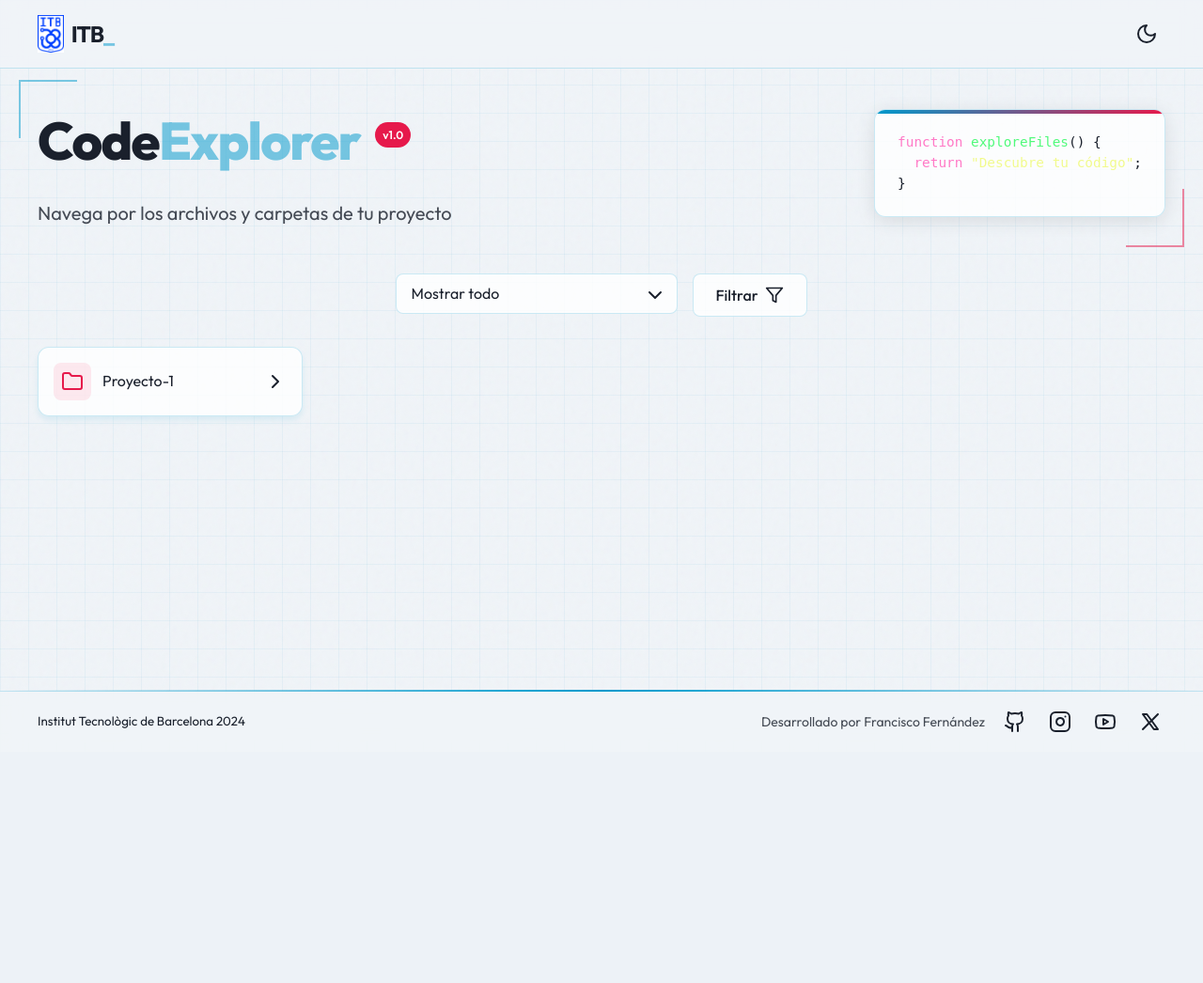
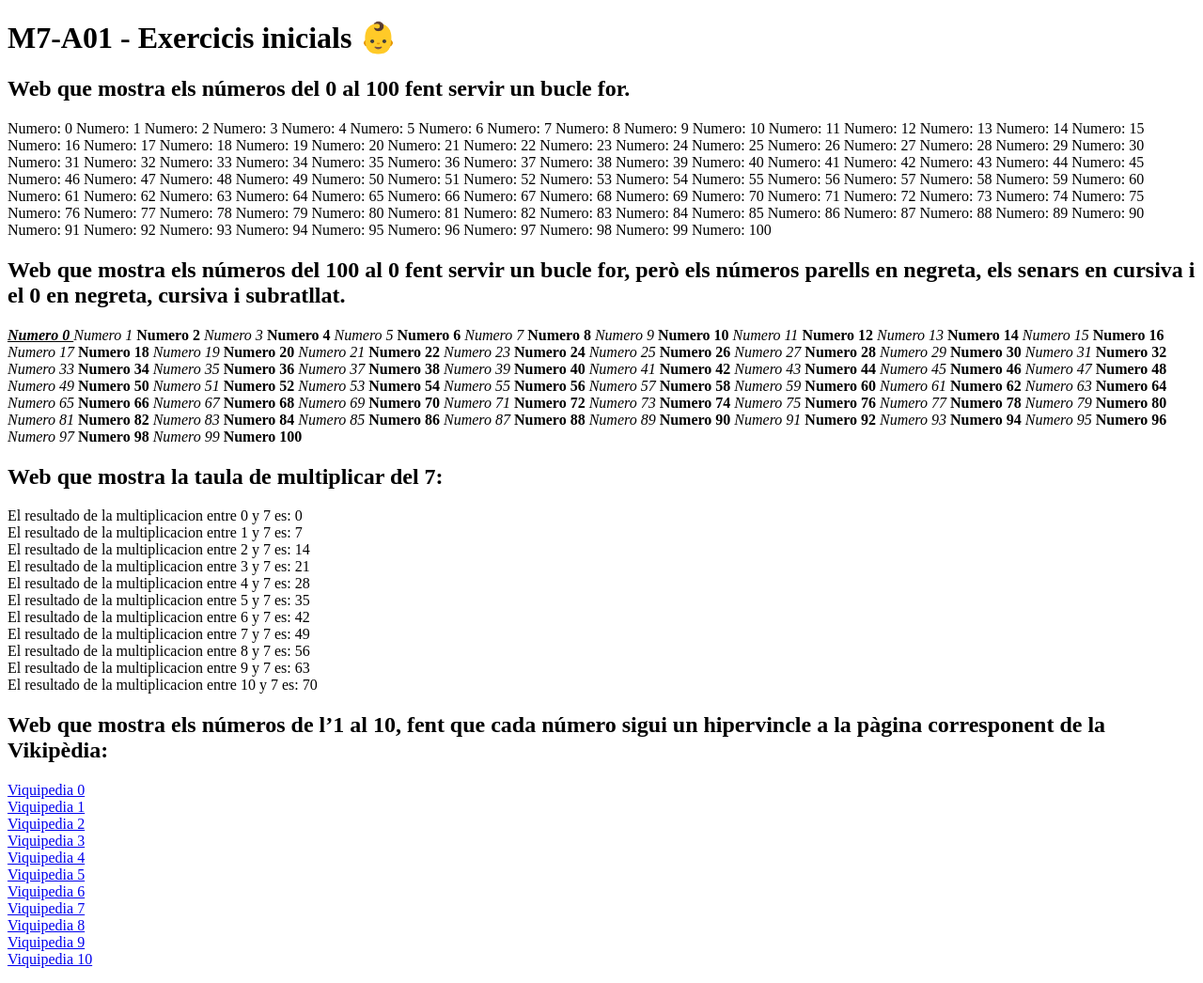
Before and after one commit to FranciscoFerna/Projectos-PHP, a PHP site: a page that, after the commit, uses M7-A01 - Exercicis inicials 👶/index.php in a window 1280 px wide. Shown: the whole page at 94% size. Before the commit the page ends 779 px from the top, so only its background shows below. Run offline with PHP 8.4, Linux system fonts and the light colour scheme.

Commit message:
Add initial exercises for M7-A01 and update footer year in index.php

```diff
--- /dev/null
+++ b/M7-A01 - Exercicis inicials 👶/index.php
@@ -0,0 +1,56 @@
+<!DOCTYPE html>
+<html lang="en">
+<head>
+  <meta charset="UTF-8">
+  <meta name="viewport" content="width=device-width, initial-scale=1.0">
+  <link rel="stylesheet" href="styles.css">
+  <title>M7-A01 - Exercicis inicials 👶</title>
+</head>
+<body>
+  <h1>M7-A01 - Exercicis inicials 👶</h1>
+  <h2>Web que mostra els números del 0 al 100 fent servir un bucle for.</h2>
+  <p>
+    <?php
+      for ($i = 0; $i <= 100; $i++) {
+        echo "Numero: $i ";
+      }
+    ?>
+  </p>
+  <h2>Web que mostra els números del 100 al 0 fent servir un bucle for, però els números parells en negreta, els senars en cursiva i el 0 en negreta, cursiva i subratllat.
+  </h2>
+  <p>
+    <?php
+      for ($i = 0; $i <= 100; $i++) {
+        if ($i == 0) {
+          echo "<strong><em><u>Numero $i </u></em></strong>";
+        } else if ($i % 2 == 0) {
+          echo "<strong>Numero $i </strong>";
+        } else {
+          echo "<em>Numero $i </em>";
+        }
+      }
+    ?>
+  </p>
+  <h2>Web que mostra la taula de multiplicar del 7:
+  </h2>
+  <p>
+    <?php
+      $numeroMutiplicar = 7;
+      for ($i = 0; $i <= 10; $i++) {
+        $resultado = 0;
+        $resultado = $i * $numeroMutiplicar;
+        echo "El resultado de la multiplicacion entre $i y $numeroMutiplicar es: $resultado <br>";
+      }
+    ?>
+  </p>
+  <h2>Web que mostra els números de l’1 al 10, fent que cada número sigui un hipervincle a la pàgina corresponent de la Vikipèdia:
+  </h2>
+  <p>
+    <?php
+      for ($i = 0; $i <= 10; $i++) {
+        echo "<a href='https://es.wikipedia.org/wiki/$i'>Viquipedia $i</a><br>";
+      }
+    ?>
+  </p>
+</body>
+</html>
--- a/index.php
+++ b/index.php
@@ -142,7 +142,7 @@
 
     <footer>
         <div class="container footer-content">
-            <small><a href="https://itecbcn.eu" target="_blank" rel="noopener">Institut Tecnològic de Barcelona 2024</a></small>
+            <small><a href="https://itecbcn.eu" target="_blank" rel="noopener">Institut Tecnològic de Barcelona 2025</a></small>
             <div class="social-links">
                 <span class="credits">Desarrollado por Francisco Fernández</span>
                 <a href="https://github.com/FranciscoFerna" target="_blank" rel="noopener noreferrer" aria-label="GitHub">
```
Also changed, not shown: M7-A01 - Exercicis inicials 👶/styles.css (added).
